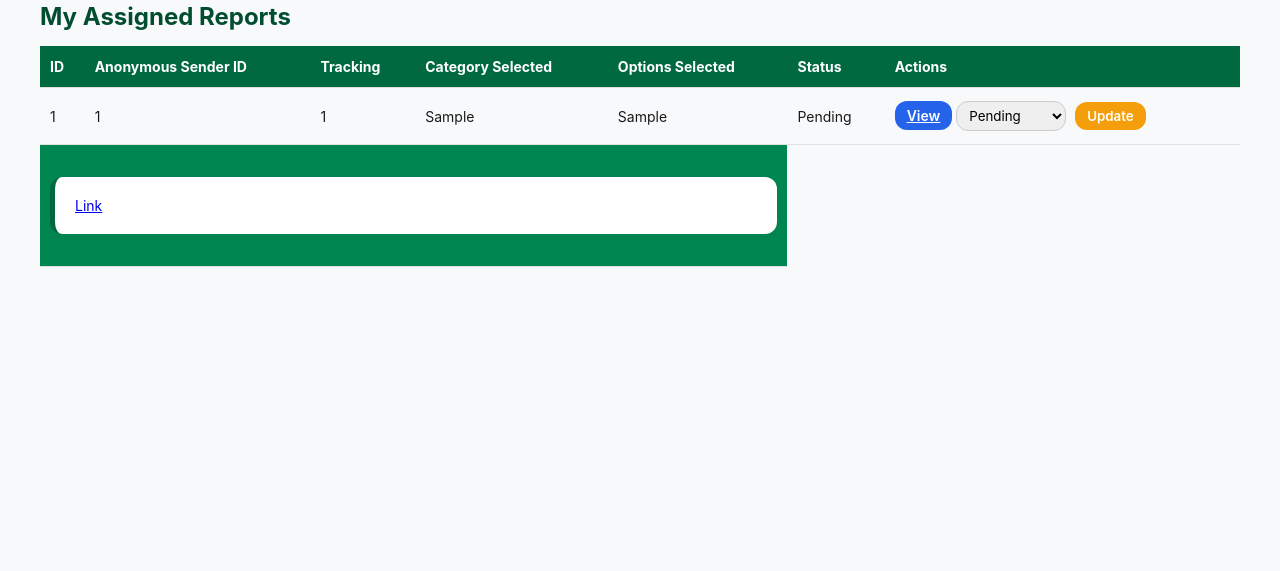
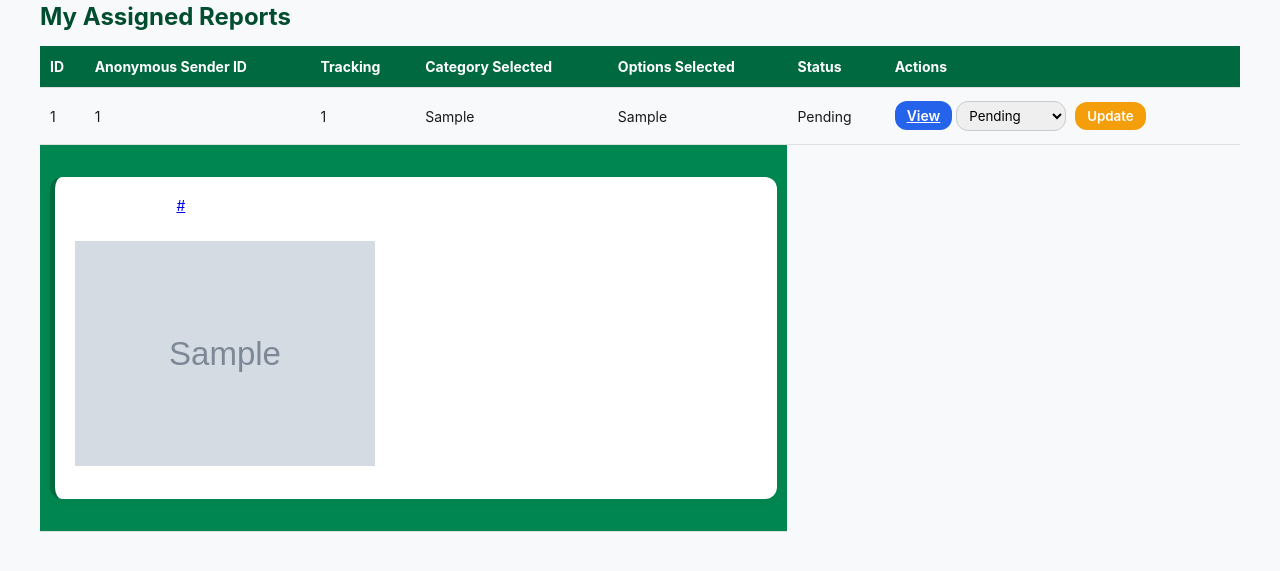
Before and after one commit to smintech/reportsystemapp, a Flask app: template templates/staff_dashboard.html in a window 1280 px wide. Shown: the part 188-759 px from the top of the page. Run offline with Flask 3, Linux system fonts and the light colour scheme; the template is opened without the code that fills it: most values are stand-ins (such as "Sample title", 1, 10 or a date in 2020); grey boxes marked "Sample" are stand-in pictures; some libraries are stand-ins or nearby versions.

Commit message:
Update staff_dashboard.html

```diff
--- a/templates/staff_dashboard.html
+++ b/templates/staff_dashboard.html
@@ -192,32 +192,31 @@
                     <td>{{ r.assigned_staff_id or 'Unassigned' }}</td>
                     <td>
                         <div class="evidence-box">
-                {% set evidence = r.evidence_parsed %}
+  {% if report.evidence_parsed.manual_link %}
+    <p><strong>Provided Link:</strong>
+        <a href="{{ report.evidence_parsed.manual_link }}" target="_blank">
+            {{ report.evidence_parsed.manual_link }}
+        </a>
+    </p>
+{% endif %}
 
-                {% if evidence.files %}
+{% if report.evidence_parsed.uploaded_files %}
+    <p><strong>Uploaded Files ({{ report.evidence_parsed.uploaded_files|length }}):</strong></p>
     <ul>
-                    {% for item in evidence.files %}
+        {% for file in report.evidence_parsed.uploaded_files %}
             <li>
-                            <a href="{{ item }}" target="_blank">
-                                {% if item.endswith('.png')
-                                   or item.endswith('.jpg')
-                                   or item.endswith('.jpeg')
-                                   or item.endswith('.gif')
-                                   or item.endswith('.mp4') %}
-                                    File
+                <a href="{{ file.url }}" target="_blank">
+                    {% if file.filename.endswith(('.png', '.jpg', '.jpeg', '.gif', '.webp')) %}
+                        <img src="{{ file.url }}" alt="{{ file.filename }}" style="max-width: 300px; margin: 10px 0;">
                     {% else %}
-                                    Link
+                        {{ file.filename }}
                     {% endif %}
                 </a>
             </li>
         {% endfor %}
     </ul>
-                {% elif evidence.single %}
-                    <a href="{{ evidence.single }}" target="_blank">View File</a>
-                {% elif evidence.link %}
-                    <a href="{{ evidence.link }}" target="_blank">View Link</a>
 {% else %}
-                    No evidence submitted
+    <p>No uploaded files.</p>
 {% endif %}
             </div>
                         <a href="{{ url_for('view_report', rid=r.id) }}" class="btn-table btn-view">View</a>
@@ -298,35 +297,32 @@
                 <tr>
                     <td colspan="5">
                         <div class="evidence-box">
-{% for report in reports %}
-    {% set evidence = report.evidence_parsed %}
+{% if report.evidence_parsed.manual_link %}
+    <p><strong>Provided Link:</strong>
+        <a href="{{ report.evidence_parsed.manual_link }}" target="_blank">
+            {{ report.evidence_parsed.manual_link }}
+        </a>
+    </p>
+{% endif %}
 
-    {% if evidence.files %}
+{% if report.evidence_parsed.uploaded_files %}
+    <p><strong>Uploaded Files ({{ report.evidence_parsed.uploaded_files|length }}):</strong></p>
     <ul>
-        {% for item in evidence.files %}
+        {% for file in report.evidence_parsed.uploaded_files %}
             <li>
-                <a href="{{ item }}" target="_blank">
-                    {% if item.endswith('.png')
-                       or item.endswith('.jpg')
-                       or item.endswith('.jpeg')
-                       or item.endswith('.gif')
-                       or item.endswith('.mp4') %}
-                        File
+                <a href="{{ file.url }}" target="_blank">
+                    {% if file.filename.endswith(('.png', '.jpg', '.jpeg', '.gif', '.webp')) %}
+                        <img src="{{ file.url }}" alt="{{ file.filename }}" style="max-width: 300px; margin: 10px 0;">
                     {% else %}
-                        Link
+                        {{ file.filename }}
                     {% endif %}
                 </a>
             </li>
         {% endfor %}
     </ul>
-    {% elif evidence.single %}
-        <a href="{{ evidence.single }}" target="_blank">View File</a>
-    {% elif evidence.link %}
-        <a href="{{ evidence.link }}" target="_blank">View Link</a>
 {% else %}
-        No evidence submitted
+    <p>No uploaded files.</p>
 {% endif %}
-{% endfor %}
                         </div>
                     </td>
                 </tr>
```
Lines whose indentation alone changed are shown as unchanged.
